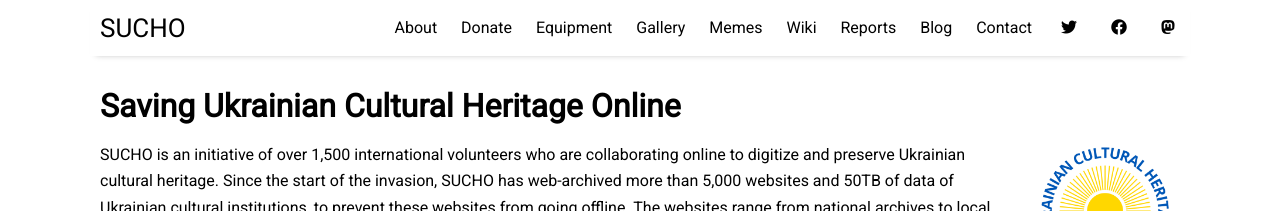
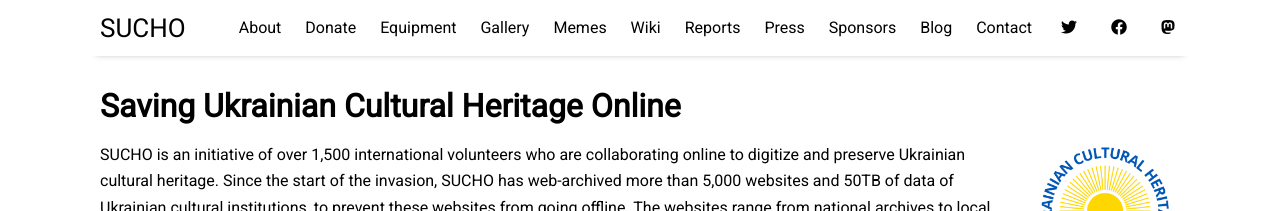
Before and after one commit to sucho-archiving/sucho-archiving.github.io, a Jekyll site: the page built from README.md, in a window 1280 px wide. Shown: the top 211 px of the page. Built offline with Jekyll 4.4.1, drawn with Linux system fonts in a browser that asks for light colours; our own code applies the rules of GitHub Pages for plain Markdown files.

Commit message:
Update settings.yml

```diff
--- a/_data/settings.yml
+++ b/_data/settings.yml
@@ -9,6 +9,8 @@
 - {name: 'Memes',              url: '/memes'}
 - {name: 'Wiki',            url: 'https://wiki.sucho.org/en/home'}
 - {name: 'Reports',  url: '/reports'}
+- {name: 'Press', url: '/press'}
+- {name: 'Sponsors', url: '/contributors'}
 - {name: 'Blog',  url: '/blog'}
 - {name: 'Contact',  url: '/contact'}
 
```
